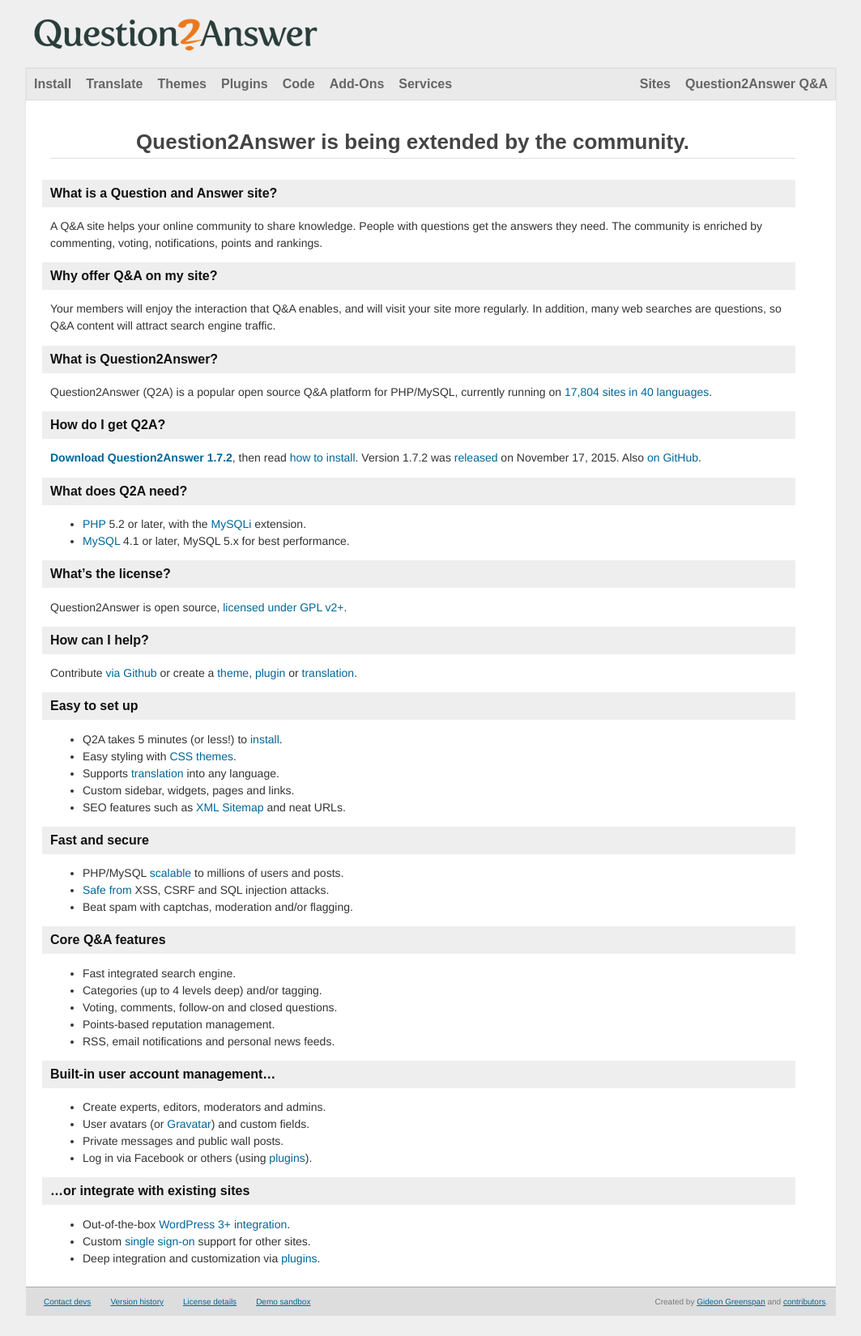
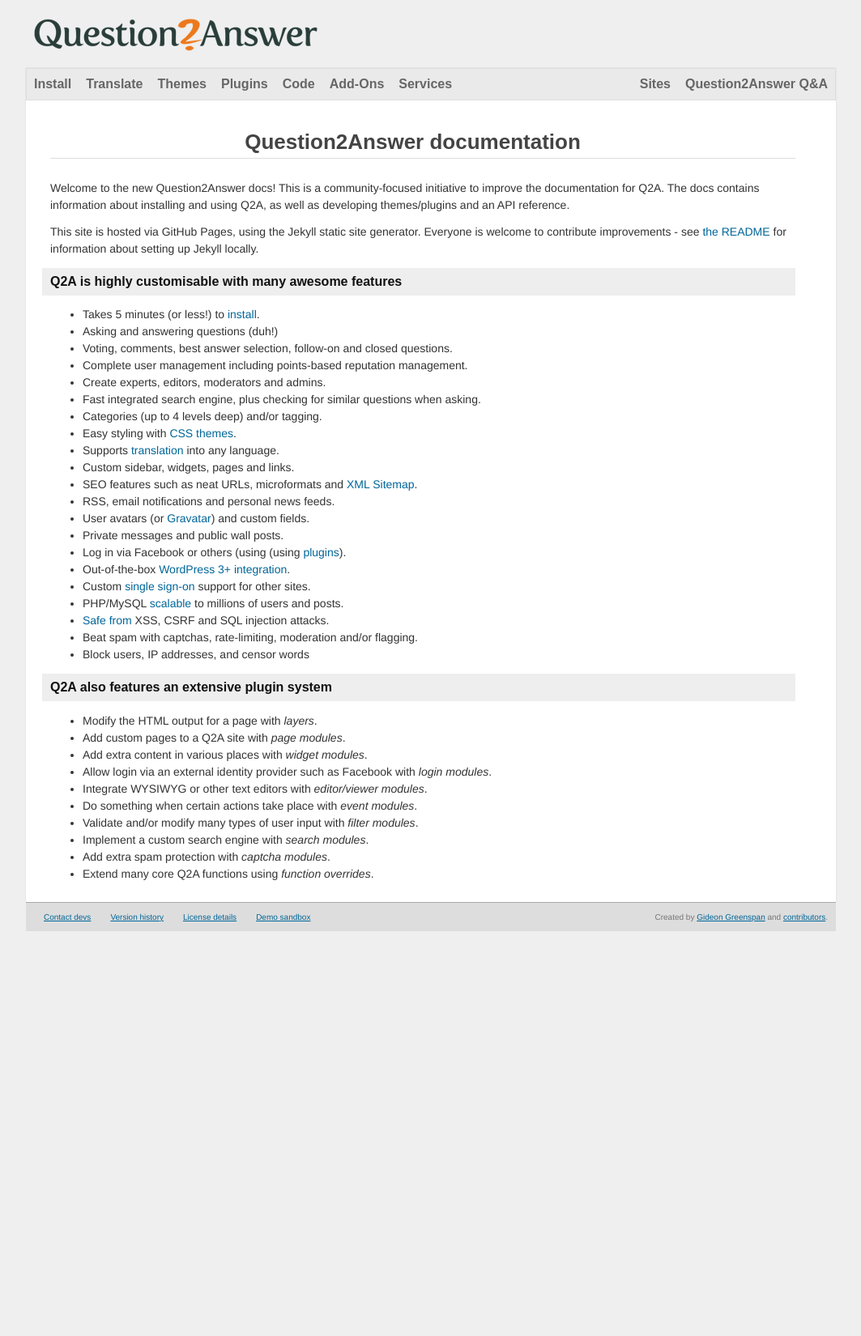
Before and after one commit to q2a/q2a.github.io, a Jekyll site: the page built from index.md, in a window 1280 px wide. Shown: the whole page at 81% size, without its empty margins (108-1171 px from the left). Built offline with Jekyll 4.4.1, drawn with Linux system fonts in a browser that asks for light colours; Markdown is read by kramdown in place of the engine named in the settings; after the commit the page ends 1175 px from its top, so only the background shows below that.

Commit message:
Update home page

```diff
--- a/index.md
+++ b/index.md
@@ -1,70 +1,49 @@
 ---
 layout: page
-title: "Question2Answer - Free Open Source Q&A Software for PHP"
+title: "Question2Answer documentation"
 ---
 
-# Question2Answer is being extended by the community.
+# Question2Answer documentation
 
-## What is a Question and Answer site?
+Welcome to the new Question2Answer docs! This is a community-focused initiative to improve the documentation for Q2A. The docs contains information about installing and using Q2A, as well as developing themes/plugins and an API reference.
 
-A Q&A site helps your online community to share knowledge. People with questions get the answers they need. The community is enriched by commenting, voting, notifications, points and rankings.
+This site is hosted via GitHub Pages, using the Jekyll static site generator. Everyone is welcome to contribute improvements - see [the README](https://github.com/q2a/q2a.github.io) for information about setting up Jekyll locally.
 
-## Why offer Q&A on my site?
 
-Your members will enjoy the interaction that Q&A enables, and will visit your site more regularly. In addition, many web searches are questions, so Q&A content will attract search engine traffic.
 
-## What is Question2Answer?
+## Q2A is highly customisable with many awesome features
 
-Question2Answer (Q2A) is a popular open source Q&A platform for PHP/MySQL, currently running on [17,804 sites in 40 languages](http://sites.question2answer.org).
+- Takes 5 minutes (or less!) to [install](/install/basic/).
+- Asking and answering questions (duh!)
+- Voting, comments, best answer selection, follow-on and closed questions.
+- Complete user management including points-based reputation management.
+- Create experts, editors, moderators and admins.
+- Fast integrated search engine, plus checking for similar questions when asking.
+- Categories (up to 4 levels deep) and/or tagging.
+- Easy styling with [CSS themes](/themes/).
+- Supports [translation](/translate/) into any language.
+- Custom sidebar, widgets, pages and links.
+- SEO features such as neat URLs, microformats and [XML Sitemap](http://sitemaps.org/).
+- RSS, email notifications and personal news feeds.
+- User avatars (or [Gravatar](http://www.gravatar.com/)) and custom fields.
+- Private messages and public wall posts.
+- Log in via Facebook or others (using (using [plugins](/addons/)).
+- Out-of-the-box [WordPress 3+ integration](/install/wordpress/).
+- Custom [single sign-on](/install/single-sign-on/) support for other sites.
+- PHP/MySQL [scalable](/install/optimize/) to millions of users and posts.
+- [Safe from](/install/security/) XSS, CSRF and SQL injection attacks.
+- Beat spam with captchas, rate-limiting, moderation and/or flagging.
+- Block users, IP addresses, and censor words
 
-## How do I get Q2A?
+## Q2A also features an extensive plugin system
 
-[**Download Question2Answer 1.7.2**](https://github.com/q2a/question2answer/releases/download/v1.7.2/question2answer-1.7.2.zip), then read [how to install](/install/). Version 1.7.2 was [released](https://github.com/q2a/question2answer/releases) on November 17, 2015\. Also [on GitHub](https://github.com/q2a/question2answer).
-
-## What does Q2A need?
-
-*   [PHP](http://www.php.net/) 5.2 or later, with the [MySQLi](http://en.wikipedia.org/wiki/MySQLi) extension.
-*   [MySQL](http://www.mysql.com/) 4.1 or later, MySQL 5.x for best performance.
-
-## What's the license?
-
-<span class="highlight">Question2Answer is open source</span>, [licensed under GPL v2+](http://www.question2answer.org/license.php).
-
-## How can I help?
-
-Contribute [via Github](https://github.com/q2a/question2answer) or create a [theme](/themes/), [plugin](/plugins/tutorial/) or [translation](/translate/).
-
-## Easy to set up
-
-*   Q2A takes 5 minutes (or less!) to [install](/install/basic/).
-*   Easy styling with [CSS themes](/themes/).
-*   Supports [translation](/translate/) into any language.
-*   Custom sidebar, widgets, pages and links.
-*   SEO features such as [XML Sitemap](http://sitemaps.org/) and neat URLs.
-
-## Fast and secure
-
-*   PHP/MySQL [scalable](/install/optimize/) to millions of users and posts.
-*   [Safe from](/install/security/) XSS, CSRF and SQL injection attacks.
-*   Beat spam with captchas, moderation and/or flagging.
-
-## Core Q&A features
-
-*   Fast integrated search engine.
-*   Categories (up to 4 levels deep) and/or tagging.
-*   Voting, comments, follow-on and closed questions.
-*   Points-based reputation management.
-*   RSS, email notifications and personal news feeds.
-
-## Built-in user account management...
-
-*   Create experts, editors, moderators and admins.
-*   User avatars (or [Gravatar](http://www.gravatar.com/)) and custom fields.
-*   Private messages and public wall posts.
-*   Log in via Facebook or others (using [plugins](/addons/)).
-
-## ...or integrate with existing sites
-
-*   Out-of-the-box [WordPress 3+ integration](/install/wordpress/).
-*   Custom [single sign-on](/install/single-sign-on/) support for other sites.
-*   Deep integration and customization via [plugins](/plugins/).
+- Modify the HTML output for a page with *layers*.
+- Add custom pages to a Q2A site with *page modules*.
+- Add extra content in various places with *widget modules*.
+- Allow login via an external identity provider such as Facebook with *login modules*.
+- Integrate WYSIWYG or other text editors with *editor/viewer modules*.
+- Do something when certain actions take place with *event modules*.
+- Validate and/or modify many types of user input with *filter modules*.
+- Implement a custom search engine with *search modules*.
+- Add extra spam protection with *captcha modules*.
+- Extend many core Q2A functions using *function overrides*.
```
Also changed, not shown: README.md.
